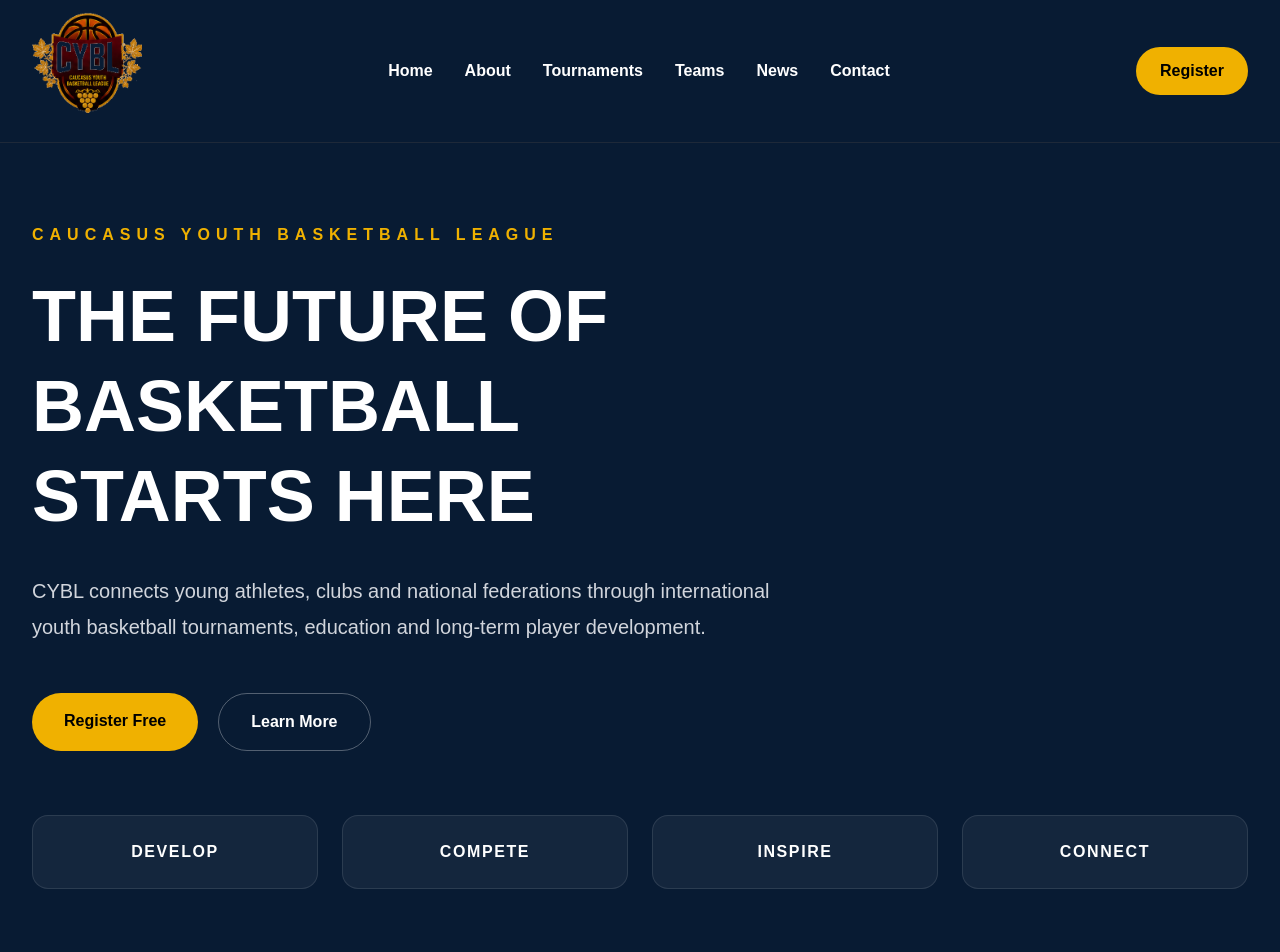
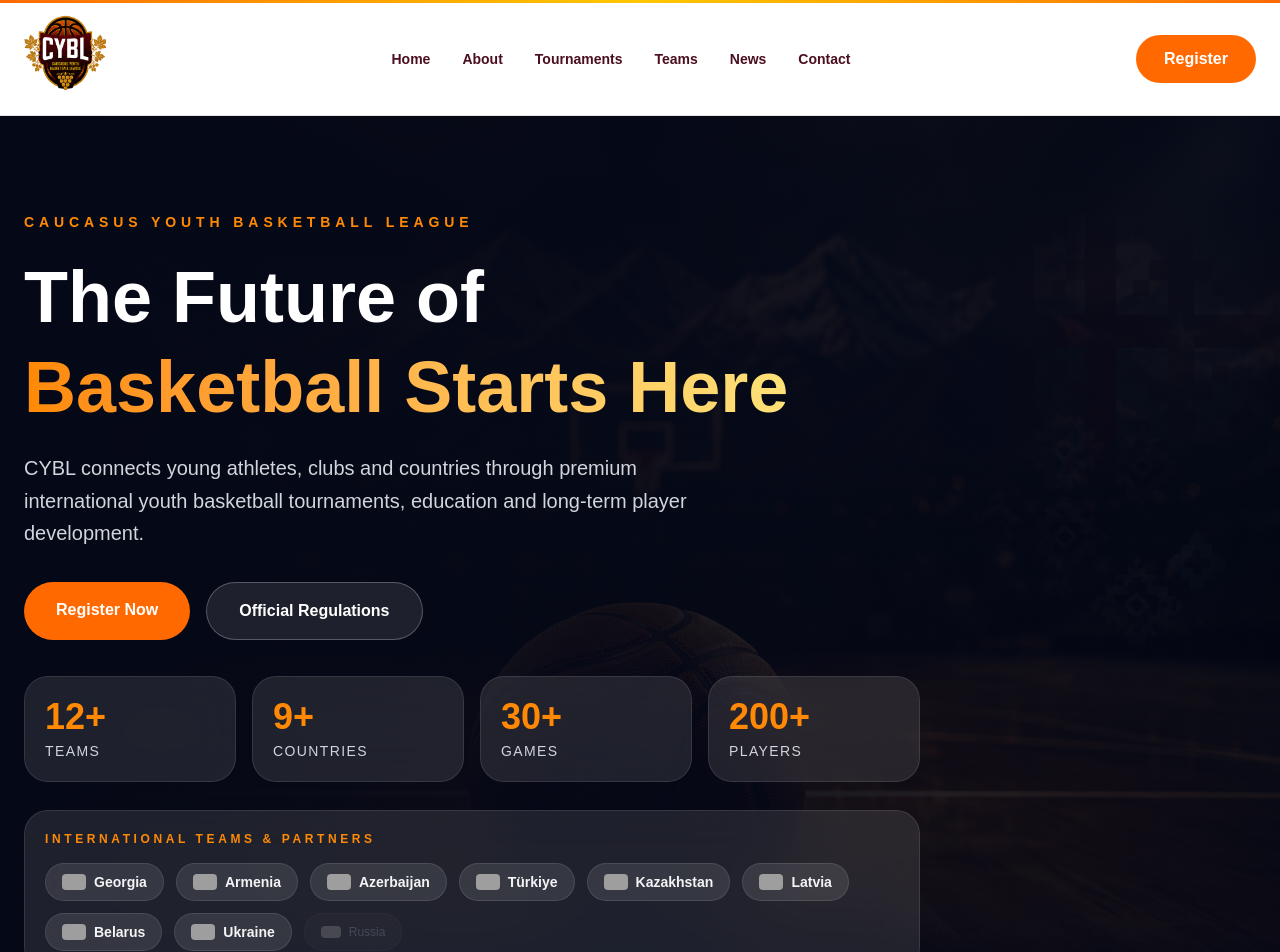
Before and after one commit to cyblofficial/cybl-website, a Next.js app: page / in a window 1280 px wide. Shown: the top 952 px of the page. Built offline with nearby package versions, Linux system fonts and the light colour scheme; grey boxes are pictures that could not be loaded.

Commit message:
Update CYBL hero header and live banner

```diff
--- a/app/components/home/Hero.tsx
+++ b/app/components/home/Hero.tsx
@@ -1,58 +1,109 @@
 export default function Hero() {
+  const countries = [
+    { name: "Georgia", flag: "https://flagcdn.com/w40/ge.png" },
+    { name: "Armenia", flag: "https://flagcdn.com/w40/am.png" },
+    { name: "Azerbaijan", flag: "https://flagcdn.com/w40/az.png" },
+    { name: "Türkiye", flag: "https://flagcdn.com/w40/tr.png" },
+    { name: "Kazakhstan", flag: "https://flagcdn.com/w40/kz.png" },
+    { name: "Latvia", flag: "https://flagcdn.com/w40/lv.png" },
+    { name: "Belarus", flag: "https://flagcdn.com/w40/by.png" },
+    { name: "Ukraine", flag: "https://flagcdn.com/w40/ua.png" },
+  ];
+
   return (
-    <section className="bg-[#081B33] text-white py-20">
-      <div className="max-w-7xl mx-auto px-8">
+    <section className="relative min-h-screen overflow-hidden bg-[#050816] text-white">
+      <div className="absolute inset-0 bg-[url('/hero-basketball.png')] bg-cover bg-center opacity-50" />
+      <div className="absolute inset-0 bg-gradient-to-r from-[#050816] via-[#050816]/85 to-[#050816]/25" />
+      <div className="absolute inset-0 bg-gradient-to-t from-[#050816] via-transparent to-[#050816]/70" />
 
-        <p className="text-yellow-500 font-bold tracking-[6px] uppercase">
+      <div className="relative z-10 mx-auto flex min-h-screen max-w-7xl items-center px-6 py-24">
+        <div className="max-w-4xl">
+          <p className="mb-5 text-sm font-bold uppercase tracking-[0.35em] text-orange-400">
             Caucasus Youth Basketball League
           </p>
 
-        <h1 className="mt-6 max-w-5xl text-5xl font-black leading-tight md:text-7xl">
-          THE FUTURE OF
-          <br />
-          BASKETBALL
-          <br />
-          STARTS HERE
+          <h1 className="mb-5 text-4xl font-black leading-tight md:text-6xl lg:text-7xl">
+            The Future of
+            <span className="block bg-gradient-to-r from-orange-400 to-yellow-200 bg-clip-text text-transparent">
+              Basketball Starts Here
+            </span>
           </h1>
 
-        <p className="mt-8 max-w-3xl text-xl leading-9 text-gray-300">
-          CYBL connects young athletes, clubs and national federations through
+          <p className="mb-8 max-w-2xl text-lg leading-relaxed text-gray-300 md:text-xl">
+            CYBL connects young athletes, clubs and countries through premium
             international youth basketball tournaments, education and long-term
             player development.
           </p>
 
-        <div className="mt-12 flex flex-wrap gap-5">
+          <div className="mb-9 flex flex-wrap gap-4">
             <a
-            href="#tournament"
-            className="rounded-full bg-yellow-500 px-8 py-4 font-bold text-black transition hover:bg-yellow-400"
+              href="#registration"
+              className="rounded-full bg-orange-500 px-8 py-4 font-bold text-white transition hover:bg-orange-600"
             >
-            Register Free
+              Register Now
             </a>
 
             <a
-            href="#about"
-            className="rounded-full border border-white/30 px-8 py-4 font-bold text-white transition hover:bg-white/10"
+              href="/documents/CYBL_Summer_League_2026_Official_Regulations.pdf"
+              target="_blank"
+              className="rounded-full border border-white/25 bg-white/10 px-8 py-4 font-bold text-white backdrop-blur-md transition hover:bg-white hover:text-[#050816]"
             >
-            Learn More
+              Official Regulations
             </a>
           </div>
 
-        <div className="mt-16 grid gap-6 md:grid-cols-4">
+          <div className="grid max-w-4xl grid-cols-2 gap-4 md:grid-cols-4">
             {[
-            "Develop",
-            "Compete",
-            "Inspire",
-            "Connect",
-          ].map((item) => (
+              ["12+", "Teams"],
+              ["9+", "Countries"],
+              ["30+", "Games"],
+              ["200+", "Players"],
+            ].map(([number, label]) => (
               <div
-              key={item}
-              className="rounded-2xl border border-white/10 bg-white/5 py-6 text-center font-bold uppercase tracking-widest"
+                key={label}
+                className="rounded-3xl border border-white/10 bg-white/10 p-5 backdrop-blur-xl"
               >
-              {item}
+                <h3 className="text-3xl font-black text-orange-400 md:text-4xl">
+                  {number}
+                </h3>
+                <p className="mt-1 text-xs uppercase tracking-widest text-gray-300 md:text-sm">
+                  {label}
+                </p>
               </div>
             ))}
           </div>
 
+          <div className="mt-7 max-w-4xl rounded-3xl border border-white/10 bg-white/10 p-5 backdrop-blur-xl">
+            <p className="mb-4 text-xs font-bold uppercase tracking-[0.3em] text-orange-400">
+              International Teams & Partners
+            </p>
+
+            <div className="flex flex-wrap gap-3">
+              {countries.map((country) => (
+                <span
+                  key={country.name}
+                  className="flex items-center gap-2 rounded-full border border-white/10 bg-white/10 px-4 py-2 text-sm font-semibold text-gray-100"
+                >
+                  <img
+                    src={country.flag}
+                    alt={country.name}
+                    className="h-4 w-6 rounded-sm object-cover"
+                  />
+                  {country.name}
+                </span>
+              ))}
+
+              <span className="flex items-center gap-2 rounded-full border border-white/5 bg-white/5 px-4 py-2 text-xs font-medium text-gray-500 opacity-50">
+                <img
+                  src="https://flagcdn.com/w40/ru.png"
+                  alt="Russia"
+                  className="h-3 w-5 rounded-sm object-cover opacity-60"
+                />
+                Russia
+              </span>
+            </div>
+          </div>
+        </div>
       </div>
     </section>
   );
--- /dev/null
+++ b/app/components/home/LiveBanner.tsx
@@ -0,0 +1,28 @@
+export default function LiveBanner() {
+  return (
+    <section className="bg-[#050816] px-6 pb-10 text-white">
+      <div className="mx-auto max-w-7xl rounded-3xl border border-white/10 bg-white/10 p-6 backdrop-blur-xl md:flex md:items-center md:justify-between">
+        <div>
+          <p className="mb-2 text-sm font-bold uppercase tracking-[0.3em] text-red-400">
+            🔴 Next Event
+          </p>
+
+          <h2 className="text-2xl font-black md:text-4xl">
+            CYBL Summer League 2026
+          </h2>
+
+          <p className="mt-2 text-gray-300">
+            18–24 August | Telavi, Georgia
+          </p>
+        </div>
+
+        <a
+          href="/tournaments/summer-league"
+          className="mt-6 inline-flex rounded-full bg-orange-500 px-7 py-4 font-bold text-white transition hover:bg-orange-600 md:mt-0"
+        >
+          View Tournament
+        </a>
+      </div>
+    </section>
+  );
+}
--- a/app/components/layout/Header.tsx
+++ b/app/components/layout/Header.tsx
@@ -1,57 +1,97 @@
+"use client";
+
 import Image from "next/image";
+import { useEffect, useState } from "react";
 
 export default function Header() {
+  const [open, setOpen] = useState(false);
+  const [scrolled, setScrolled] = useState(false);
+
+  useEffect(() => {
+    const onScroll = () => setScrolled(window.scrollY > 20);
+    onScroll();
+    window.addEventListener("scroll", onScroll);
+    return () => window.removeEventListener("scroll", onScroll);
+  }, []);
+
+  const links = [
+    ["Home", "/"],
+    ["About", "#about"],
+    ["Tournaments", "/tournaments/summer-league"],
+    ["Teams", "#teams"],
+    ["News", "#news"],
+    ["Contact", "#contact"],
+  ];
+
   return (
-    <header className="sticky top-0 z-50 bg-[#081B33] border-b border-gray-800">
-      <div className="max-w-7xl mx-auto flex items-center justify-between px-8 py-3">
+    <header className="sticky top-0 z-50 border-b border-gray-200 bg-white/95 shadow-sm backdrop-blur-xl">
+      <div className="h-[3px] w-full bg-gradient-to-r from-orange-500 via-yellow-400 to-orange-500" />
 
-        <a href="/">
+      <div
+        className={`mx-auto flex max-w-7xl items-center justify-between px-6 transition-all duration-300 ${
+          scrolled ? "py-2" : "py-3"
+        }`}
+      >
+        <a href="/" className="z-50">
           <Image
             src="/logo/CYBL_logo.svg"
             alt="CYBL Logo"
-            width={110}
-            height={110}
+            width={scrolled ? 70 : 82}
+            height={scrolled ? 70 : 82}
+            className="transition-all duration-300"
           />
         </a>
 
-        <nav className="hidden md:flex gap-8 text-white font-semibold">
-
-          <a href="/" className="hover:text-yellow-400">
-            Home
-          </a>
-
-          <a href="#about" className="hover:text-yellow-400">
-            About
-          </a>
-
-          <a
-            href="/tournaments/summer-league"
-            className="hover:text-yellow-400"
-          >
-            Tournaments
-          </a>
-
-          <a href="#teams" className="hover:text-yellow-400">
-            Teams
-          </a>
-
-          <a href="#news" className="hover:text-yellow-400">
-            News
-          </a>
-
-          <a href="#contact" className="hover:text-yellow-400">
-            Contact
-          </a>
-
+        <nav className="hidden items-center gap-8 text-sm font-bold text-[#4B0F1F] md:flex">
+          {links.map(([label, href]) => (
+            <a
+              key={label}
+              href={href}
+              className="relative transition hover:text-orange-500 after:absolute after:-bottom-2 after:left-0 after:h-[2px] after:w-0 after:bg-orange-500 after:transition-all hover:after:w-full"
+            >
+              {label}
+            </a>
+          ))}
         </nav>
 
         <a
           href="/tournaments/summer-league"
-          className="bg-yellow-500 hover:bg-yellow-400 text-black font-bold px-6 py-3 rounded-full"
+          className="hidden rounded-full bg-orange-500 px-7 py-3 font-bold text-white transition hover:bg-orange-600 md:inline-flex"
         >
           Register
         </a>
 
+        <button
+          onClick={() => setOpen(!open)}
+          className="z-50 flex h-11 w-11 flex-col items-center justify-center gap-1.5 rounded-full border border-gray-200 bg-white md:hidden"
+          aria-label="Open menu"
+        >
+          <span className={`h-0.5 w-5 bg-[#4B0F1F] transition ${open ? "translate-y-2 rotate-45" : ""}`} />
+          <span className={`h-0.5 w-5 bg-[#4B0F1F] transition ${open ? "opacity-0" : ""}`} />
+          <span className={`h-0.5 w-5 bg-[#4B0F1F] transition ${open ? "-translate-y-2 -rotate-45" : ""}`} />
+        </button>
+      </div>
+
+      <div
+        className={`fixed inset-0 z-40 bg-white/95 backdrop-blur-xl transition md:hidden ${
+          open ? "translate-x-0 opacity-100" : "translate-x-full opacity-0"
+        }`}
+      >
+        <div className="flex min-h-screen flex-col items-center justify-center gap-8 text-xl font-bold text-[#4B0F1F]">
+          {links.map(([label, href]) => (
+            <a key={label} href={href} onClick={() => setOpen(false)}>
+              {label}
+            </a>
+          ))}
+
+          <a
+            href="/tournaments/summer-league"
+            onClick={() => setOpen(false)}
+            className="rounded-full bg-orange-500 px-8 py-4 text-base text-white"
+          >
+            Register Now
+          </a>
+        </div>
       </div>
     </header>
   );
--- a/app/page.tsx
+++ b/app/page.tsx
@@ -1,5 +1,6 @@
 import Header from "./components/layout/Header";
 import Hero from "./components/home/Hero";
+import LiveBanner from "./components/home/LiveBanner";
 import WhyCYBL from "./components/home/WhyCYBL";
 import UpcomingTournament from "./components/home/UpcomingTournament";
 import AboutSection from "./components/home/AboutSection";
@@ -10,6 +11,7 @@ export default function Home() {
     <>
       <Header />
       <Hero />
+      <LiveBanner />
       <WhyCYBL />
       <UpcomingTournament />
       <AboutSection />
```
Also changed, not shown: public/hero-basketball.png (added), 1 other file (tests, documents, lock files or other folders). Lines whose indentation alone changed are shown as unchanged.
